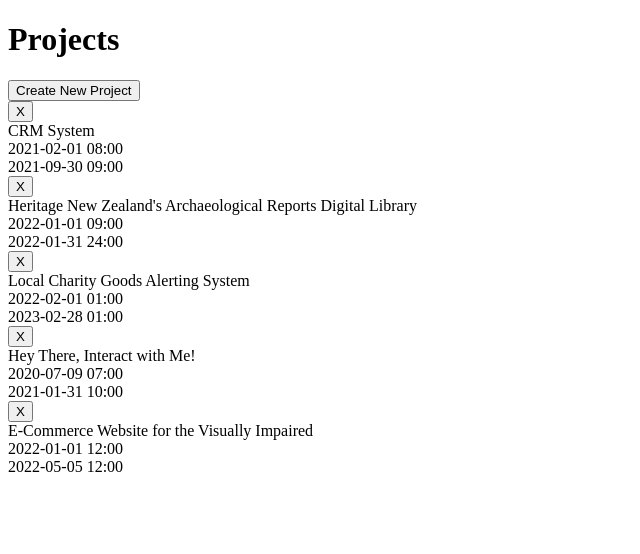
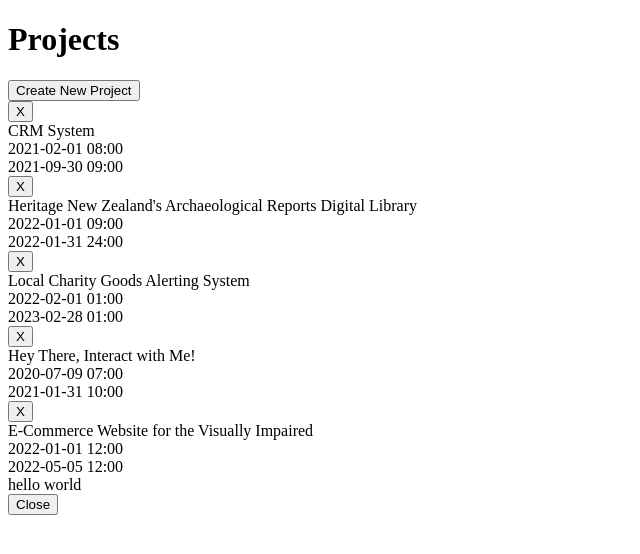
Before and after one commit to BlaviButcher/react-assn3, a React (Create React App) app: page / in a window 1280 px wide. Both pictures are taken after a click on the button "Create New Project". Shown: the top 554 px of the page, without its empty margins (0-640 px from the left). Built offline with nearby package versions, Linux system fonts and the light colour scheme.

Commit message:
implemented modal

```diff
--- a/package.json
+++ b/package.json
@@ -10,7 +10,9 @@
     "@types/node": "^16.11.35",
     "@types/react": "^18.0.9",
     "@types/react-dom": "^18.0.4",
+    "express": "^4.18.1",
     "react": "^18.1.0",
+    "react-bootstrap": "^2.4.0",
     "react-dom": "^18.1.0",
     "react-scripts": "5.0.1",
     "typescript": "^4.6.4",
--- a/src/components/landing.tsx
+++ b/src/components/landing.tsx
@@ -1,15 +1,29 @@
 import { Component } from "react";
 import { Project } from "../types/project";
+import Modal from "./modal";
 import ProjectList from "./project-list";
 
-class Landing extends Component<{}, { projects: Project[]; loading: boolean }> {
+class Landing extends Component<
+  {},
+  { projects: Project[]; loading: boolean; showModal: boolean }
+> {
   constructor(props: any) {
     super(props);
     this.state = {
       projects: [],
       loading: true,
+      showModal: false,
     };
     this.removeProject = this.removeProject.bind(this);
+    this.closeModal = this.closeModal.bind(this);
+  }
+
+  closeModal() {
+    this.setModal(false);
+  }
+
+  setModal(status: boolean) {
+    this.setState({ showModal: status });
   }
 
   removeProject(projectIdentifier: string) {
@@ -23,7 +37,6 @@
     fetch("data.json")
       .then((response) => response.json())
       .then((result) => {
-        console.log(result);
         this.setState({ projects: result, loading: false });
       });
   }
@@ -36,11 +49,21 @@
     return (
       <div>
         <h1>Projects</h1>
-        <button>Create New Project</button>
+        <button
+          onClick={() => {
+            this.setModal(true);
+            console.log("set Modal");
+          }}
+        >
+          Create New Project
+        </button>
         <ProjectList
           projects={this.state.projects}
           removeButtonClick={this.removeProject}
         />
+        <Modal open={this.state.showModal} onClose={this.closeModal}>
+          <div>hello world</div>
+        </Modal>
       </div>
     );
   }
--- /dev/null
+++ b/src/components/modal.tsx
@@ -0,0 +1,26 @@
+import { Component } from "react";
+
+class Modal extends Component<{
+  open: boolean;
+  onClose: Function;
+  children: any;
+}> {
+  render() {
+    if (this.props.open) {
+      return (
+        <div>
+          <div>{this.props.children}</div>
+          <button
+            onClick={() => {
+              this.props.onClose();
+            }}
+          >
+            Close
+          </button>
+        </div>
+      );
+    }
+  }
+}
+
+export default Modal;
--- a/tsconfig.json
+++ b/tsconfig.json
@@ -22,5 +22,5 @@
   },
   "include": [
     "src"
-  ]
+, "server.js"  ]
 }
```
Also changed, not shown: 1 other file (tests, documents, lock files or other folders).
